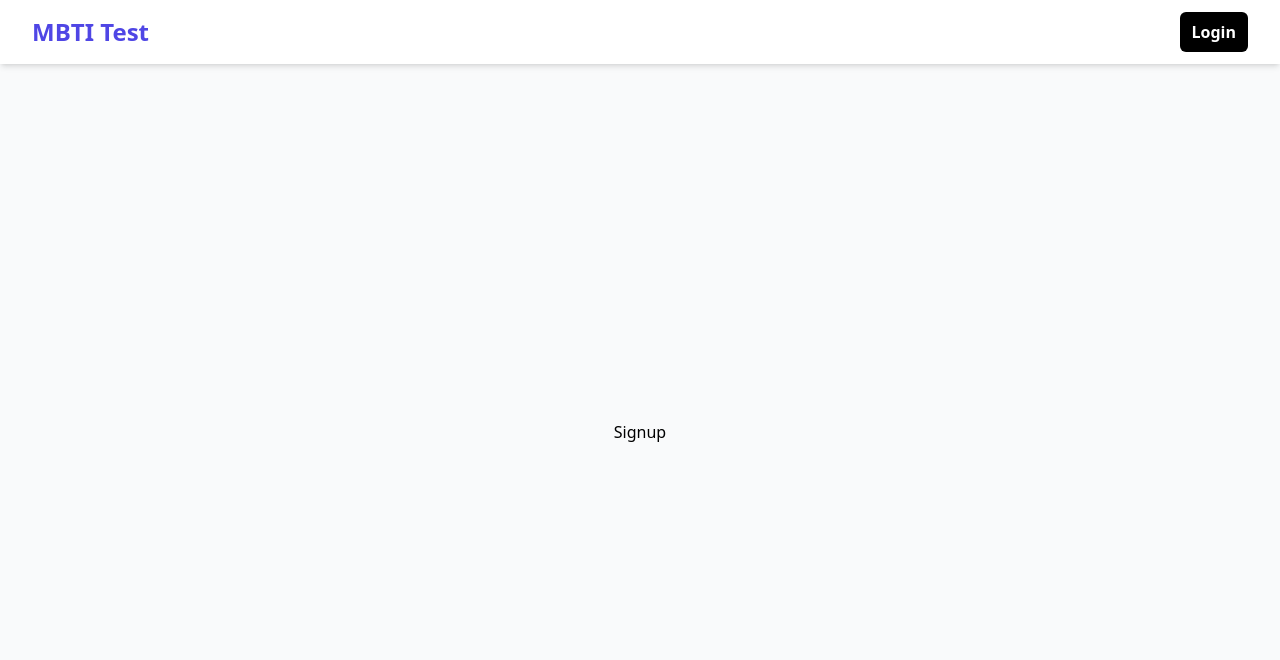
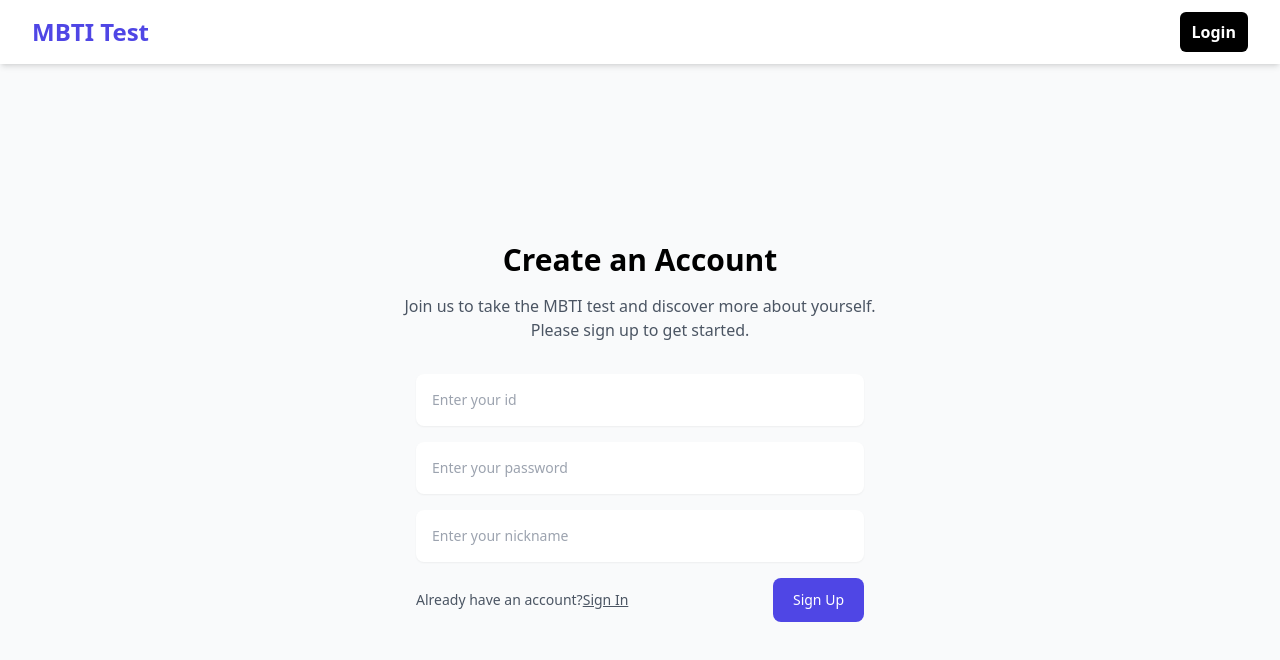
Before and after one commit to ej-kimm/mbti-test, a React (Vite) app: page /signup in a window 1280 px wide. Shown: the top 660 px of the page. Built offline with nearby package versions, Linux system fonts and the light colour scheme.

Commit message:
🚧 회원가입과 로그인 페이지 기능 구현

```diff
--- /dev/null
+++ b/src/api/auth.js
@@ -0,0 +1,37 @@
+import axios from 'axios'
+
+const API_URL = 'https://moneyfulpublicpolicy.co.kr'
+
+export const register = async (userData) => {
+  const response = await axios.post(`${API_URL}/register`, userData)
+  return response.data
+}
+
+export const login = async (userData) => {
+  const response = await axios.post(`${API_URL}/login`, userData)
+  return response.data
+}
+
+export const getUserProfile = async (token) => {
+  const response = await axios.get(`${API_URL}/user`, {
+    headers: {
+      'Content-Type': 'application/json',
+      Authorization: `Bearer ${token}`,
+    },
+  })
+  return response.data
+}
+
+export const updateProfile = async (formData, token) => {
+  const data = new FormData()
+  data.append('avatar', formData.imgFile)
+  data.append('nickname', formData.nickname)
+
+  const response = await axios.patch(`${API_URL}/profile`, data, {
+    headers: {
+      'Content-Type': 'multipart/form-data',
+      Authorization: `Bearer ${token}`,
+    },
+  })
+  return response.data
+}
--- /dev/null
+++ b/src/components/AuthForm.jsx
@@ -0,0 +1,62 @@
+import React from 'react'
+import InputField from './InputField'
+import { Link } from 'react-router-dom'
+import useAuthForm from '../hooks/useAuthForm'
+
+export default function AuthForm({ mode }) {
+  const { user, handleChange, handleSubmit } = useAuthForm(mode)
+
+  return (
+    <form
+      className="mx-auto mb-0 mt-8 max-w-md space-y-4"
+      onSubmit={handleSubmit}
+    >
+      <InputField
+        id="id"
+        type="text"
+        placeholder="Enter your id"
+        value={user.id}
+        onChange={handleChange}
+      />
+      <InputField
+        id="password"
+        type="password"
+        placeholder="Enter your password"
+        value={user.password}
+        onChange={handleChange}
+      />
+      {mode === 'signup' && (
+        <InputField
+          id="nickname"
+          type="text"
+          placeholder="Enter your nickname"
+          value={user.nickname}
+          onChange={handleChange}
+        />
+      )}
+      <div className="flex items-center justify-between">
+        {mode === 'login' ? (
+          <p className="text-sm text-gray-600">
+            No account yet?
+            <Link to="/signup" className="underline">
+              Create one
+            </Link>
+          </p>
+        ) : (
+          <p className="text-sm text-gray-600">
+            Already have an account?
+            <Link to="/login" className="underline">
+              Sign In
+            </Link>
+          </p>
+        )}
+        <button
+          className="inline-block rounded-lg bg-indigo-600 px-5 py-3 text-sm font-medium text-white focus:outline-none focus:ring-2 focus:ring-blue-500 focus:ring-opacity-50"
+          type="submit"
+        >
+          {mode === 'login' ? 'Sign In' : 'Sign Up'}
+        </button>
+      </div>
+    </form>
+  )
+}
--- /dev/null
+++ b/src/components/InputField.jsx
@@ -0,0 +1,17 @@
+import React from 'react'
+
+export default function InputField({ id, type, placeholder, value, onChange }) {
+  return (
+    <div className="relative">
+      <input
+        placeholder={placeholder}
+        className="w-full rounded-lg border-gray-300 p-4 pe-12 text-sm shadow-sm focus:outline-none focus:ring-2 focus:ring-purple-400 focus:border-transparent"
+        id={id}
+        type={type}
+        value={value}
+        onChange={onChange}
+        required
+      />
+    </div>
+  )
+}
--- /dev/null
+++ b/src/hooks/useAuthForm.jsx
@@ -0,0 +1,29 @@
+import { useState } from 'react'
+import { login, register } from '../api/auth'
+
+export default function useAuthForm(mode) {
+  const [user, setUser] = useState({ id: '', password: '', nickname: '' })
+
+  const handleChange = (e) => {
+    const { id, value } = e.target
+    setUser((prev) => ({ ...prev, [id]: value }))
+  }
+
+  const handleSubmit = async (e) => {
+    e.preventDefault()
+
+    if (mode === 'login') {
+      const response = await login({ id: user.id, password: user.password })
+      console.log(response) // 확인
+    } else if (mode === 'signup') {
+      const response = await register({
+        id: user.id,
+        password: user.password,
+        nickname: user.nickname,
+      })
+      console.log(response) // 확인
+    }
+  }
+
+  return { user, handleChange, handleSubmit }
+}
--- a/src/pages/Login.jsx
+++ b/src/pages/Login.jsx
@@ -1,5 +1,17 @@
 import React from 'react'
+import AuthForm from '../components/AuthForm'
 
 export default function Login() {
-  return <div>Login</div>
+  return (
+    <div>
+      <div className="mx-auto max-w-lg text-center">
+        <h1 className="text-3xl font-bold">Welcome Back!</h1>
+        <p className="mt-4 text-gray-600">
+          Thank you for visiting our MBTI test site. Please log in to proceed
+          with the test.
+        </p>
+      </div>
+      <AuthForm mode="login" />
+    </div>
+  )
 }
--- a/src/pages/Signup.jsx
+++ b/src/pages/Signup.jsx
@@ -1,5 +1,17 @@
 import React from 'react'
+import AuthForm from '../components/AuthForm'
 
 export default function Signup() {
-  return <div>Signup</div>
+  return (
+    <div>
+      <div className="mx-auto max-w-lg text-center">
+        <h1 className="text-3xl font-bold">Create an Account</h1>
+        <p className="mt-4 text-gray-600">
+          Join us to take the MBTI test and discover more about yourself. Please
+          sign up to get started.
+        </p>
+      </div>
+      <AuthForm mode="signup" />
+    </div>
+  )
 }
```
